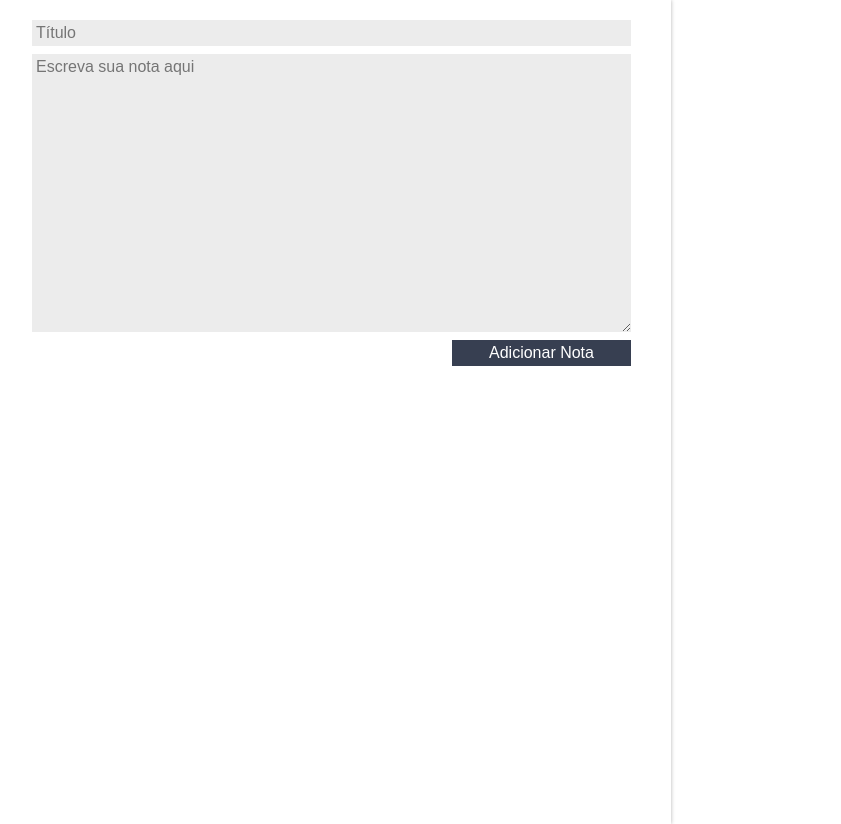
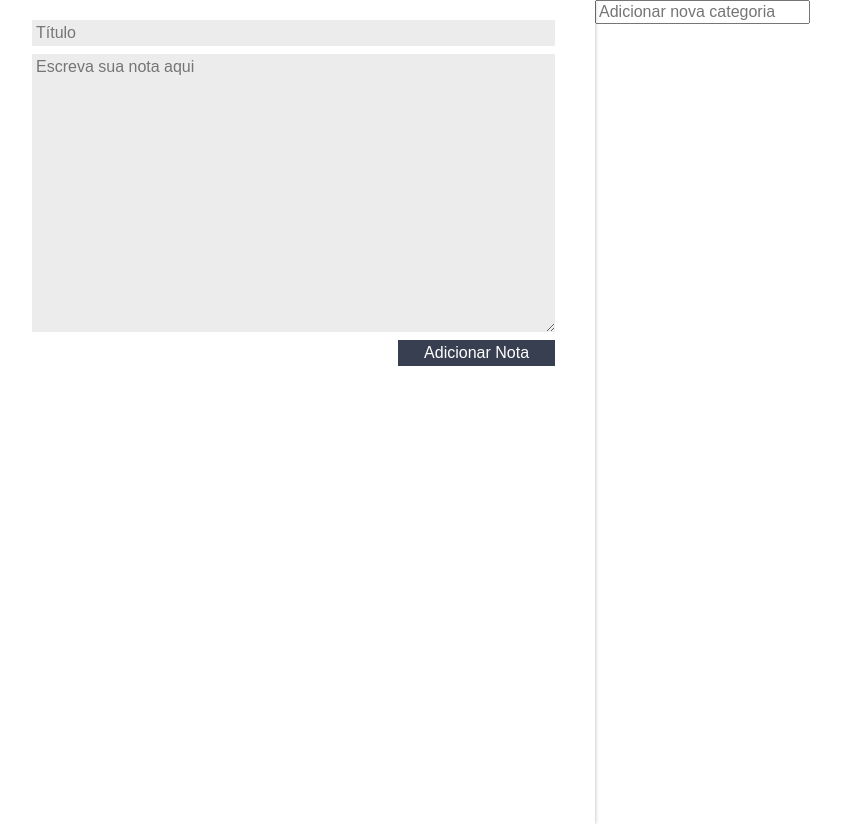
Before and after one commit to umparadoxo/notes-react, a React (Create React App) app: page / in a window 1280 px wide. Shown: the whole page, without its empty margins (8-849 px from the left). Built offline with nearby package versions, Linux system fonts and the light colour scheme; the HTML template or start-up script is replaced by a standard one.

Commit message:
Categoria
Adicionados os primeiros arquivos para criação de categorias

```diff
--- a/src/App.js
+++ b/src/App.js
@@ -1,40 +1,52 @@
 import React, { Component } from "react";
 import ListaDeNotas from "./components/ListaDeNotas";
 import FormularioCadastro from "./components/FormularioCadastro";
+import ListaDeCategorias from './components/ListaDeCategorias';
 import "./assets/App.css";
 import './assets/index.css';
 class App extends Component {
 
-  constructor(){
+  constructor() {
     super();
 
     this.state = {
-      notas:[]
+      notas: [],
+      categorias: [],
     }
   }
 
-  criarNota(titulo, texto){
-    const novaNota = {titulo, texto};
-    const novoArrayNotas = [...this.state.notas,novaNota]
+  criarNota(titulo, texto) {
+    const novaNota = { titulo, texto };
+    const novoArrayNotas = [...this.state.notas, novaNota]
     const novoEstado = {
-      notas:novoArrayNotas
+      notas: novoArrayNotas
     }
     this.setState(novoEstado)
   }
+  adicionarCategoria(nomeCategoria) {
+    const novoArrayCategorias = [...this.state.categorias, nomeCategoria]
+    const novoEstado = {...this.state, categorias:novoArrayCategorias};
+    this.setState(novoEstado);
+  }
 
-  deletarNota(index){
+  deletarNota(index) {
     let arrayNotas = this.state.notas;
     arrayNotas.splice(index, 1);
-    this.setState({notas:arrayNotas})
+    this.setState({ notas: arrayNotas })
   }
 
   render() {
     return (
-      <section className="conteudo">
-        <FormularioCadastro criarNota={this.criarNota.bind(this)}/>
-        <ListaDeNotas
-        apagarNota = {this.deletarNota.bind(this)}
-        notas={this.state.notas}/>
+      <section className='conteudo'>
+        <FormularioCadastro criarNota={this.criarNota.bind(this)} />
+        <main className='conteudo-principal'>
+          <ListaDeCategorias
+            adicionarCategoria={this.adicionarCategoria.bind(this)}
+            categorias={this.state.categorias} />
+          <ListaDeNotas
+            apagarNota={this.deletarNota.bind(this)}
+            notas={this.state.notas} />
+        </main>
       </section>
     );
   }
--- a/src/assets/App.css
+++ b/src/assets/App.css
@@ -1,5 +1,9 @@
 .conteudo {
   display: flex;
+}
+
+.conteudo-principal{
+  flex-grow: 3;
 }
 
 :root {
--- /dev/null
+++ b/src/components/ListaDeCategorias/ListaDeCategorias.jsx
@@ -0,0 +1,32 @@
+import React, { Component } from 'react';
+class ListaDeCategorias extends Component {
+    _handleEventoInput(e) {
+        if (e.key == 'Enter') {
+            let valorCategoria = e.target.value;
+            this.props.adicionarCategoria(valorCategoria);
+        }
+
+    }
+
+    render() {
+        return (
+            <section className='lista-categorias'>
+                <ul className='lista-categorias_lista'>
+                    {this.props.categorias.map((categoria, index) => {
+                        return <li key={index} className='lista-categorias_item'>{categoria}</li>
+                    }
+                    )
+                    }
+                </ul>
+                <input
+                    type='text'
+                    className='lista-categorias_input'
+                    placeholder='Adicionar nova categoria'
+                    onKeyUp={this._handleEventoInput.bind(this)}
+                />
+            </section>
+        );
+    }
+}
+
+export default ListaDeCategorias;
--- /dev/null
+++ b/src/components/ListaDeCategorias/estilo.css
@@ -0,0 +1,21 @@
+.lista-categorias{
+    display: flex;
+    flex-direction: row;
+    margin-top: 12px;
+}
+.lista-categorias_lista{
+    flex: 1;
+    display: flex;
+    flex-direction: row;
+    justify-content: space-evenly;
+}
+.lista-categorias_item{
+    background-color: var(--secundaria);
+    color: white;
+    padding: 4px 8px;
+    border-radius: 10px;
+    font-family: Arial, Helvetica, sans-serif;
+}
+.lista-categorias_input{
+    margin-right: 20px;
+}
--- /dev/null
+++ b/src/components/ListaDeCategorias/index.js
@@ -0,0 +1,2 @@
+import ListaDeCategorias from './ListaDeCategorias';
+export default ListaDeCategorias;
```
